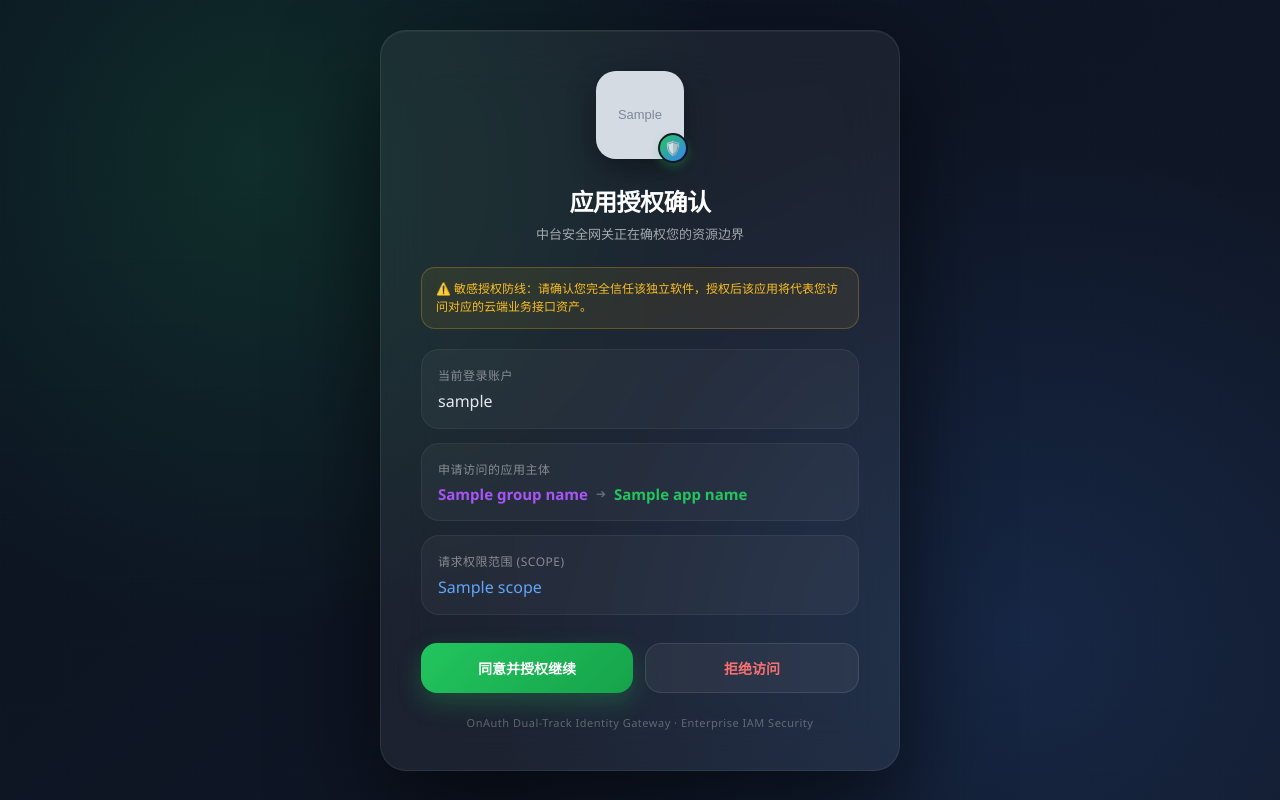
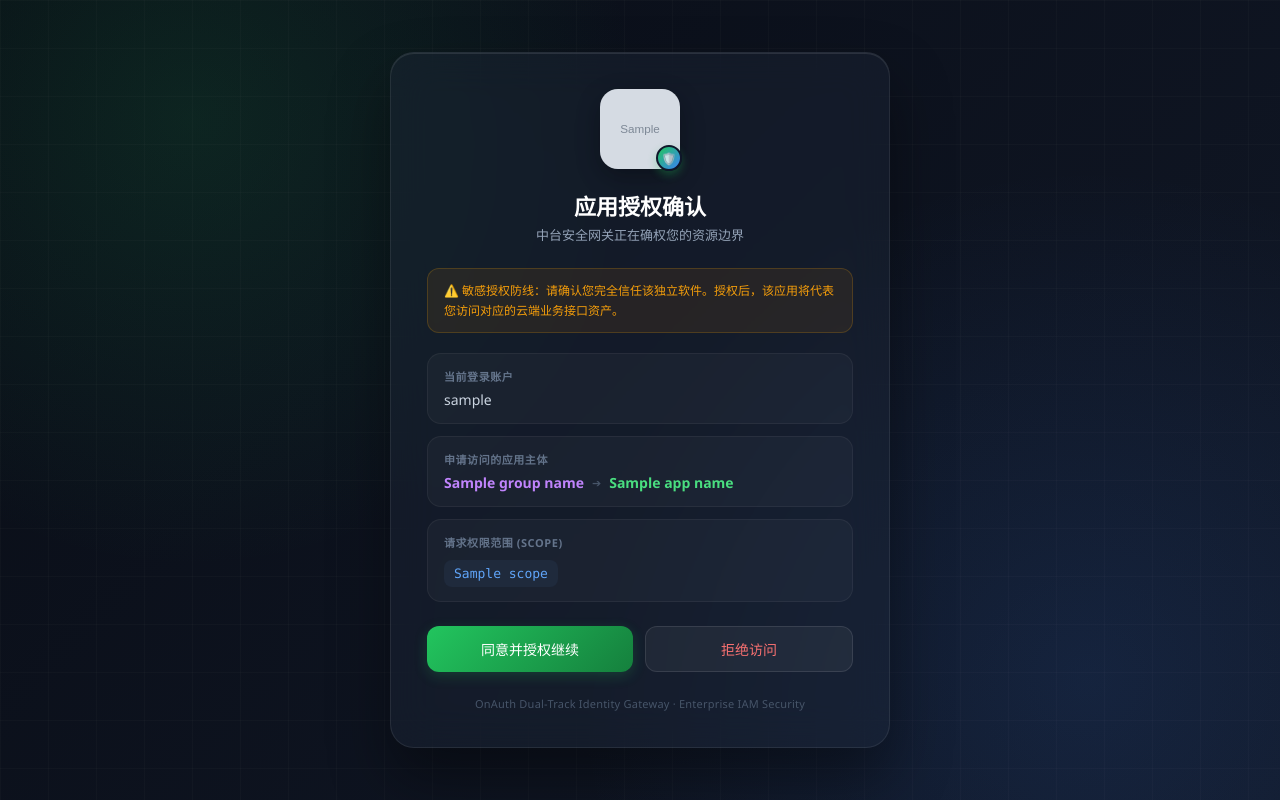
Before and after one commit to YuWan-030/OnAuth, a FastAPI app: template templates/consent.html in a window 1280 px wide. Run offline with FastAPI, Linux system fonts and the light colour scheme; the template is opened without the code that fills it: most values are stand-ins (such as "Sample title", 1, 10 or a date in 2020); grey boxes marked "Sample" are stand-in pictures.

Commit message:
Update consent.html

```diff
--- a/templates/consent.html
+++ b/templates/consent.html
@@ -3,9 +3,11 @@
 <head>
     <meta charset="UTF-8">
     <meta name="viewport" content="width=device-width, initial-scale=1.0">
-<title>授权确认 - {{ app_name }}</title>
-
+    <title>安全授权确认 - {{ app_name | default('未知应用') }}</title>
     <style>
+        /* ==========================================================================
+           OnAuth 统一现代暗黑科技设计系统
+           ========================================================================== */
         * {
             margin: 0;
             padding: 0;
@@ -18,212 +20,260 @@ body {
             display: flex;
             align-items: center;
             justify-content: center;
-    color: white;
-
+            color: #f1f5f9;
             background:
-        radial-gradient(circle at 20% 20%, rgba(34,197,94,0.15), transparent 40%),
-        radial-gradient(circle at 80% 80%, rgba(59,130,246,0.15), transparent 45%),
-        linear-gradient(135deg, #0b1220, #111827);
+                radial-gradient(circle at 15% 15%, rgba(34, 197, 94, 0.12), transparent 35%),
+                radial-gradient(circle at 85% 85%, rgba(59, 130, 246, 0.12), transparent 40%),
+                linear-gradient(135deg, #090d16, #111827);
+            overflow-x: hidden;
+            padding: 20px;
         }
 
+        /* 矩阵背景网格线 */
         body::before {
             content: "";
             position: absolute;
             inset: 0;
             background-image:
-        linear-gradient(rgba(255,255,255,0.04) 1px, transparent 1px),
-        linear-gradient(90deg, rgba(255,255,255,0.04) 1px, transparent 1px);
-    background-size: 64px 64px;
-    opacity: 0.2;
+                linear-gradient(rgba(255, 255, 255, 0.02) 1px, transparent 1px),
+                linear-gradient(90deg, rgba(255, 255, 255, 0.02) 1px, transparent 1px);
+            background-size: 48px 48px;
             pointer-events: none;
+            z-index: 0;
         }
 
+        /* 磨砂玻璃确权卡片 */
         .card {
-    width: 520px;
-    padding: 40px;
-    border-radius: 26px;
-    background: rgba(255,255,255,0.06);
-    backdrop-filter: blur(30px);
-    -webkit-backdrop-filter: blur(30px);
-    border: 1px solid rgba(255,255,255,0.08);
+            width: 100%;
+            max-width: 500px;
+            padding: 36px;
+            border-radius: 24px;
+            background: rgba(30, 41, 59, 0.4);
+            backdrop-filter: blur(20px);
+            -webkit-backdrop-filter: blur(20px);
+            border: 1px solid rgba(255, 255, 255, 0.08);
             box-shadow:
-        0 40px 100px rgba(0,0,0,0.6),
-        inset 0 1px 0 rgba(255,255,255,0.05);
+                0 30px 60px rgba(0, 0, 0, 0.4),
+                inset 0 1px 0 rgba(255, 255, 255, 0.1);
             position: relative;
             z-index: 1;
         }
 
-/* 🏢 资产徽标沙箱（彻底修复叠加与堆栈变形） */
+        /* 🏢 资产徽标沙箱（解决多态图像层叠冲突） */
         .logo-container {
             position: relative;
-    width: 88px;
-    height: 88px;
-    margin: 0 auto 24px;
+            width: 80px;
+            height: 80px;
+            margin: 0 auto 20px;
         }
 
-/* 渐变几何方块，天然具备容错底色 */
         .app-avatar {
             width: 100%;
             height: 100%;
-    border-radius: 22px;
+            border-radius: 20px;
             background: linear-gradient(135deg, #1e293b, #334155);
-    border: 2px solid rgba(255,255,255,0.15);
-    box-shadow: 0 10px 30px rgba(0,0,0,0.4);
+            border: 2px solid rgba(255, 255, 255, 0.15);
+            box-shadow: 0 8px 24px rgba(0, 0, 0, 0.3);
             display: flex;
             align-items: center;
             justify-content: center;
-    overflow: hidden; /* 强行锁死内部组件，防止溢出变形 */
+            overflow: hidden;
         }
 
-/* 默认兜底火箭符号（无图时呈现，有图时利用 css 的层级天然覆盖） */
         .default-rocket {
-    font-size: 36px;
+            font-size: 32px;
             user-select: none;
         }
 
-/* 真实应用图标展示层（全绝对定位，防坍塌死锁） */
         .real-logo {
             position: absolute;
             inset: 0;
             width: 100%;
             height: 100%;
             object-fit: cover;
-    border-radius: 20px;
+            border-radius: 18px;
         }
 
         .shield-badge {
             position: absolute;
-    bottom: -4px;
-    right: -4px;
-    width: 30px;
-    height: 30px;
+            bottom: -2px;
+            right: -2px;
+            width: 26px;
+            height: 26px;
             background: linear-gradient(135deg, #22c55e, #3b82f6);
             border-radius: 50%;
             display: flex;
             align-items: center;
             justify-content: center;
-    font-size: 14px;
-    border: 2px solid #111827;
-    box-shadow: 0 4px 10px rgba(34,197,94,0.3);
+            font-size: 12px;
+            border: 2px solid #0f172a;
+            box-shadow: 0 4px 8px rgba(34, 197, 94, 0.3);
             z-index: 2;
         }
 
+        /* 标题层级 */
         h1 {
             text-align: center;
-    font-size: 24px;
+            font-size: 22px;
             font-weight: 600;
-    margin-bottom: 6px;
-    letter-spacing: -0.5px;
-}
-
-.group-highlight {
-    color: #a855f7;
-    font-weight: bold;
-}
-.app-highlight {
-    color: #22c55e;
-    font-weight: bold;
+            color: #ffffff;
+            margin-bottom: 4px;
         }
 
         .sub {
             text-align: center;
             font-size: 13px;
-    color: rgba(255,255,255,0.6);
+            color: #94a3b8;
             margin-bottom: 24px;
         }
 
+        /* 警告防御条 */
         .risk-bar {
-    padding: 12px 14px;
-    border-radius: 14px;
+            padding: 12px 16px;
+            border-radius: 12px;
             margin-bottom: 20px;
             font-size: 12px;
-    color: #fbbf24;
-    line-height: 1.5;
-    background: rgba(251,191,36,0.08);
-    border: 1px solid rgba(251,191,36,0.25);
+            color: #f59e0b;
+            line-height: 1.6;
+            background: rgba(245, 158, 11, 0.08);
+            border: 1px solid rgba(245, 158, 11, 0.2);
         }
 
+        /* 数据明细舱 */
         .box {
-    padding: 16px;
-    border-radius: 18px;
-    margin-bottom: 14px;
-    background: rgba(255,255,255,0.04);
-    border: 1px solid rgba(255,255,255,0.06);
-    transition: 0.2s;
+            padding: 14px 16px;
+            border-radius: 14px;
+            margin-bottom: 12px;
+            background: rgba(255, 255, 255, 0.03);
+            border: 1px solid rgba(255, 255, 255, 0.05);
+            transition: all 0.2s ease;
         }
+
         .box:hover {
-    background: rgba(255,255,255,0.06);
-    border: 1px solid rgba(255,255,255,0.1);
+            background: rgba(255, 255, 255, 0.05);
+            border-color: rgba(255, 255, 255, 0.09);
         }
 
         .title {
-    font-size: 12px;
-    color: rgba(255,255,255,0.45);
+            font-size: 11px;
+            color: #64748b;
             margin-bottom: 6px;
             text-transform: uppercase;
-    letter-spacing: 0.5px;
+            letter-spacing: 0.05em;
+            font-weight: 600;
         }
 
+        .value {
+            font-size: 14px;
+            color: #cbd5e1;
+        }
+
+        /* 关系拓扑流 */
         .value-hierarchy {
             display: flex;
             align-items: center;
             gap: 8px;
-    font-size: 15px;
+            font-size: 14px;
         }
+
+        .group-highlight {
+            color: #c084fc;
+            font-weight: 600;
+        }
+
         .arrow-separator {
-    color: rgba(255,255,255,0.3);
-    font-size: 12px;
+            color: #475569;
+            font-size: 11px;
+        }
+
+        .app-highlight {
+            color: #4ade80;
+            font-weight: 600;
         }
 
         .scope {
             color: #60a5fa;
+            font-family: ui-monospace, SFMono-Regular, Menlo, Monaco, Consolas, monospace;
             word-break: break-all;
+            background: rgba(96, 165, 251, 0.06);
+            padding: 6px 10px;
+            border-radius: 8px;
+            margin-top: 4px;
+            display: inline-block;
+            font-size: 13px;
         }
 
+        /* 交互控制链路 */
         .buttons {
             display: flex;
             gap: 12px;
-    margin-top: 28px;
+            margin-top: 24px;
         }
 
         .btn {
             flex: 1;
-    padding: 14px;
-    border-radius: 16px;
+            padding: 12px 16px;
+            border-radius: 12px;
             font-size: 14px;
-    font-weight: 600;
+            font-weight: 500;
             cursor: pointer;
             transition: all 0.2s cubic-bezier(0.4, 0, 0.2, 1);
             border: none;
             outline: none;
+            text-align: center;
         }
 
         .allow {
-    background: linear-gradient(135deg, #22c55e, #16a34a);
-    color: white;
-    box-shadow: 0 10px 25px rgba(34,197,94,0.25);
+            background: linear-gradient(135deg, #22c55e, #15803d);
+            color: #ffffff;
+            box-shadow: 0 4px 14px rgba(34, 197, 94, 0.2);
         }
+
         .allow:hover {
-    transform: translateY(-2px);
-    box-shadow: 0 14px 30px rgba(34,197,94,0.4);
+            transform: translateY(-1px);
+            box-shadow: 0 6px 20px rgba(34, 197, 94, 0.35);
+        }
+
+        .allow:active {
+            transform: translateY(0);
         }
 
         .deny {
-    background: rgba(255,255,255,0.05);
-    border: 1px solid rgba(255,255,255,0.1);
+            background: rgba(255, 255, 255, 0.05);
+            border: 1px solid rgba(255, 255, 255, 0.1);
             color: #f87171;
         }
+
         .deny:hover {
-    background: rgba(248,113,113,0.12);
-    border-color: rgba(248,113,113,0.3);
+            background: rgba(248, 113, 113, 0.1);
+            border-color: rgba(248, 113, 113, 0.25);
         }
 
+        /* 脚注防护说明 */
         .footer {
-    margin-top: 22px;
+            margin-top: 24px;
             text-align: center;
             font-size: 11px;
-    color: rgba(255,255,255,0.3);
-    letter-spacing: 0.5px;
+            color: #475569;
+            letter-spacing: 0.02em;
+        }
+
+        /* ==========================================================================
+           移动端自适应平滑适配
+           ========================================================================== */
+        @media (max-width: 480px) {
+            body {
+                padding: 0;
+                align-items: flex-end; /* 移动端采用主流的底部抽屉拉起感，或直接撑满 */
+            }
+            .card {
+                border-radius: 24px 24px 0 0;
+                border-bottom: none;
+                border-left: none;
+                border-right: none;
+                padding: 28px 20px;
+                box-shadow: 0 -10px 30px rgba(0, 0, 0, 0.3);
+            }
         }
     </style>
 </head>
@@ -231,12 +281,12 @@ h1 {
 <body>
 
 <div class="card">
-
+    <!-- 🏢 资产徽标沙箱 -->
     <div class="logo-container">
         <div class="app-avatar">
             <span class="default-rocket">🚀</span>
-
-            <img src="{{ app_logo or '' }}" class="real-logo" onerror="this.style.display='none';" alt="">
+            <!-- 增加了干净的后端动态参数清洗，空值或缺失时直接触发隐藏机制 -->
+            <img src="{{ app_logo if app_logo else '' }}" class="real-logo" onerror="this.style.display='none';" alt="">
         </div>
         <div class="shield-badge">🛡️</div>
     </div>
@@ -245,30 +295,34 @@ h1 {
     <div class="sub">中台安全网关正在确权您的资源边界</div>
 
     <div class="risk-bar">
-        ⚠️ 敏感授权防线：请确认您完全信任该独立软件，授权后该应用将代表您访问对应的云端业务接口资产。
+        ⚠️ 敏感授权防线：请确认您完全信任该独立软件。授权后，该应用将代表您访问对应的云端业务接口资产。
     </div>
 
+    <!-- 用户身份舱 -->
     <div class="box">
         <div class="title">当前登录账户</div>
-        <div class="value" style="color: #e2e8f0;">{{ username }}</div>
+        <div class="value" style="font-weight: 500;">{{ username | default('未知用户') }}</div>
     </div>
 
+    <!-- 主体关系舱 -->
     <div class="box">
         <div class="title">申请访问的应用主体</div>
         <div class="value-hierarchy">
-            <span class="group-highlight">{{ group_name }}</span>
+            <span class="group-highlight">{{ group_name | default('独立开发者') }}</span>
             <span class="arrow-separator">➔</span>
-            <span class="app-highlight">{{ app_name }}</span>
+            <span class="app-highlight">{{ app_name | default('未命名资产') }}</span>
         </div>
     </div>
 
+    <!-- 权限域舱 -->
     <div class="box">
         <div class="title">请求权限范围 (Scope)</div>
-        <div class="value scope">{{ scope }}</div>
+        <div class="scope">{{ scope | default('default') }}</div>
     </div>
 
+    <!-- 确权表单提交总线 -->
     <form action="/oauth/consent_submit" method="post">
-
+        <!-- 隐式鉴权令牌栈 -->
         <input type="hidden" name="session_id" value="{{ session_id }}">
         <input type="hidden" name="client_id" value="{{ client_id }}">
         <input type="hidden" name="redirect_uri" value="{{ redirect_uri }}">
@@ -279,18 +333,15 @@ h1 {
             <button type="submit" name="action" value="allow" class="btn allow">
                 同意并授权继续
             </button>
-
             <button type="submit" name="action" value="deny" class="btn deny">
                 拒绝访问
             </button>
         </div>
-
     </form>
 
     <div class="footer">
         OnAuth Dual-Track Identity Gateway · Enterprise IAM Security
     </div>
-
 </div>
 
 </body>
```
Lines whose indentation alone changed are shown as unchanged.
